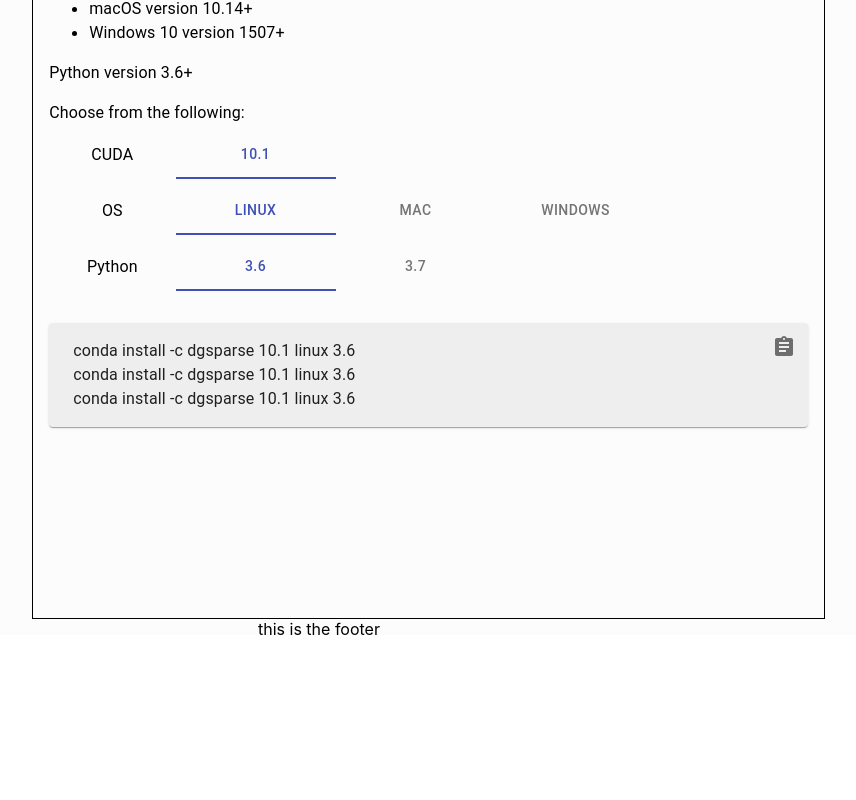
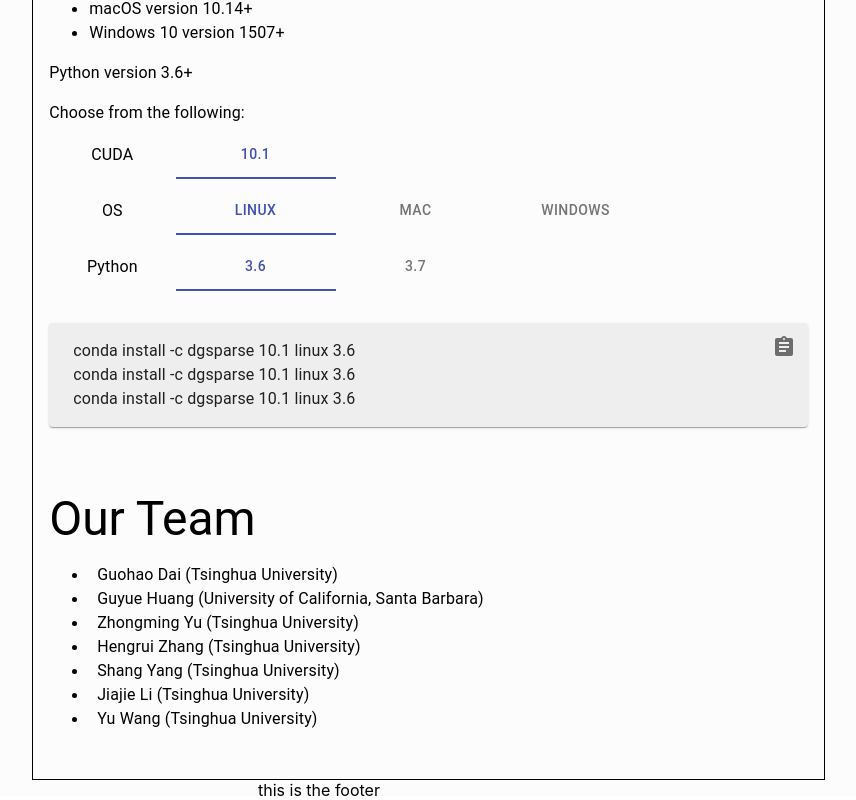
Before and after one commit to dgSPARSE/dgSPARSE.github.io, a React (Create React App) app: page / in a window 1280 px wide. Shown: the part 1749-2549 px from the top of the page, without its empty margins (321-1177 px from the left). Before the commit the page ends 2388 px from the top, so only its background shows below. Built offline with nearby package versions, Linux system fonts and the light colour scheme.

Commit message:
finish team component

```diff
--- a/src/components/Content.js
+++ b/src/components/Content.js
@@ -2,7 +2,7 @@ import { makeStyles } from '@material-ui/core'
 import React from 'react'
 import About from './About';
 import Characteristics from './Characteristics';
-import TeamMembers from './TeamMembers';
+import Team from './Team';
 import License from './License';
 import Installation from './Installation';
 
@@ -29,7 +29,7 @@ export default function Content() {
       <About id="about"/>
       <Characteristics id="characteristics" />
       <Installation id="installation"/>
-      <TeamMembers id="team"/>
+      <Team id="team"/>
       <License id="license"/>
     </div>
   )
--- a/src/components/Installation.js
+++ b/src/components/Installation.js
@@ -100,7 +100,7 @@ const OptionTabs = ({content, label, onChange, value, idx}) => {
       alignItems="center"
       justifyContent="flex-start"
     >
-      <Grid item xs={2} spacing={2}>
+      <Grid item xs={2}>
         <Typography variant="body1" style={{textAlign: "center"}}>{label}</Typography>
       </Grid>
       <Grid item xs={10}>
--- /dev/null
+++ b/src/components/Team.js
@@ -0,0 +1,82 @@
+import { Button, IconButton, List, ListItem, ListItemText, makeStyles, Typography } from '@material-ui/core'
+import React from 'react';
+import PersonIcon from '@material-ui/icons/Person';
+
+
+const useStyles = makeStyles((theme) => ({
+  root: {
+    paddingTop: theme.spacing(4),
+    paddingBottom: theme.spacing(4),
+  },
+  hover: {
+    '&:hover': {
+      textDecoration: 'underline',
+      cursor: 'pointer',
+    }
+  },
+  listTypography: {
+    paddingLeft: theme.spacing(1),
+  }
+}));
+
+// convert data into object.
+// some href may be undefined
+const createData = (name, uni, href) => {
+  return {name, uni, href};
+}
+
+// edit the data here !!!
+// some members does not have the href, can simply add the github profile page.
+// so for now, some href is undefined
+const data = [
+  createData('Guohao Dai', 'Tsinghua University', 'https://nicsefc.ee.tsinghua.edu.cn/people/guohao-dai/'),
+  createData('Guyue Huang', 'University of California, Santa Barbara', 'https://hgyhungry.github.io/'),
+  createData('Zhongming Yu', 'Tsinghua University', 'https://fishmingyu.github.io/'),
+  createData('Hengrui Zhang', 'Tsinghua University'),
+  createData('Shang Yang', 'Tsinghua University'),
+  createData('Jiajie Li', 'Tsinghua University', 'https://tonyjie.github.io/'),
+  createData('Yu Wang', 'Tsinghua University'),
+];
+
+
+export default function Team({id}) {
+  const classes = useStyles();
+
+  const Person = ({name, uni, href}) => {
+    if (typeof href === 'undefined') {
+      return (
+        <li>
+          <Typography variant="body1" className={classes.listTypography}>
+            {`${name} (${uni})`}
+          </Typography>
+        </li>
+      );
+    }
+    else {
+      return (
+        <li className={classes.hover}>
+          <Typography variant="body1" className={classes.listTypography}>
+            {`${name} (${uni})`}
+          </Typography>
+        </li>
+      );
+    }
+  }
+
+  return (
+    <div id={id} className={classes.root}>
+      <Typography
+        variant="h3"
+        display="block"
+        gutterBottom={true}
+      >
+        Our Team
+      </Typography>
+      <ul>
+        {data.map((member) =>
+          <Person {...member}/>
+        )}
+      </ul>
+    </div>
+  )
+}
--- a/src/components/TeamMembers.js
+++ /dev/null
@@ -1,9 +0,0 @@
-import React from 'react'
-
-export default function TeamMembers({id}) {
-  return (
-    <div id={id}>
-
-    </div>
-  )
-}
```
